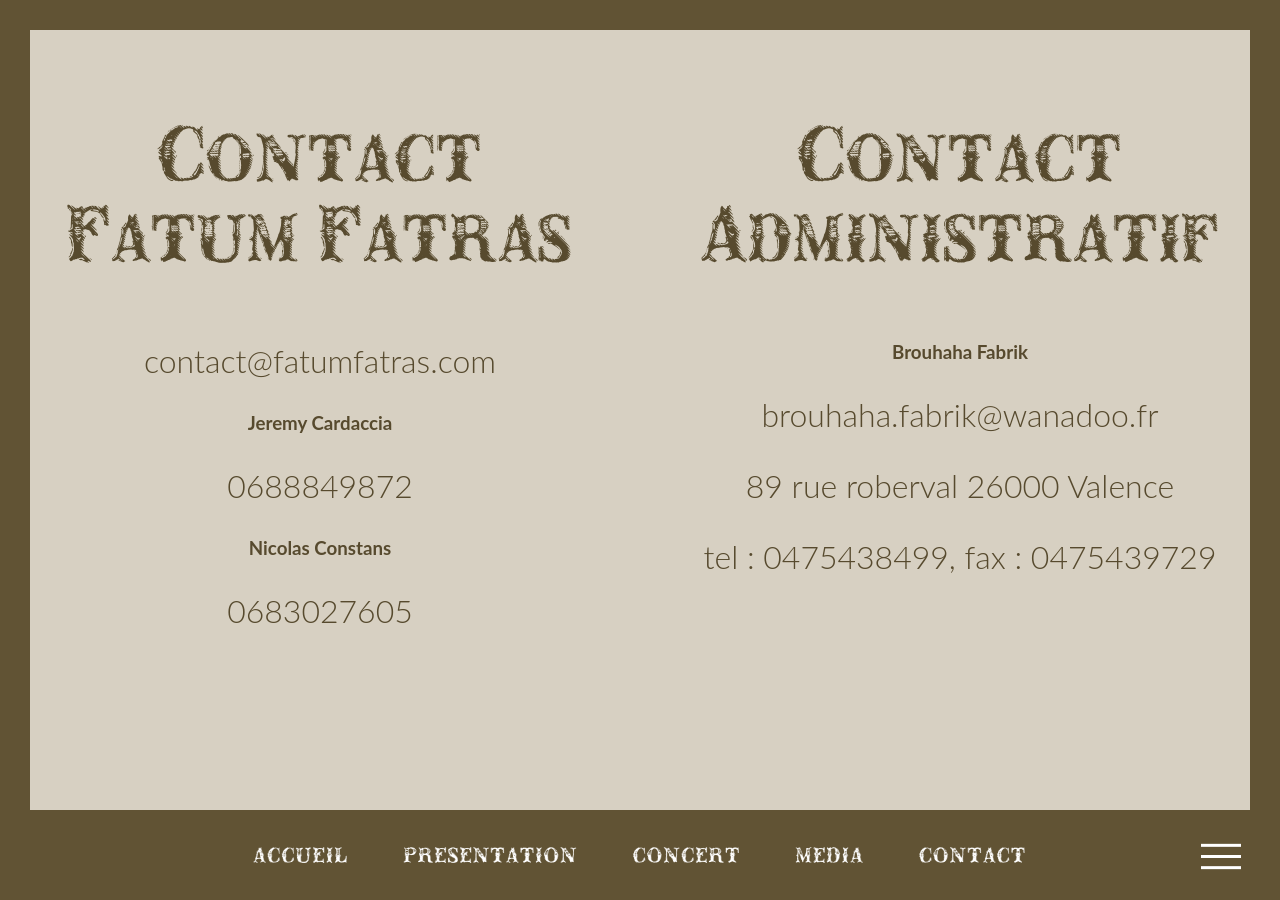
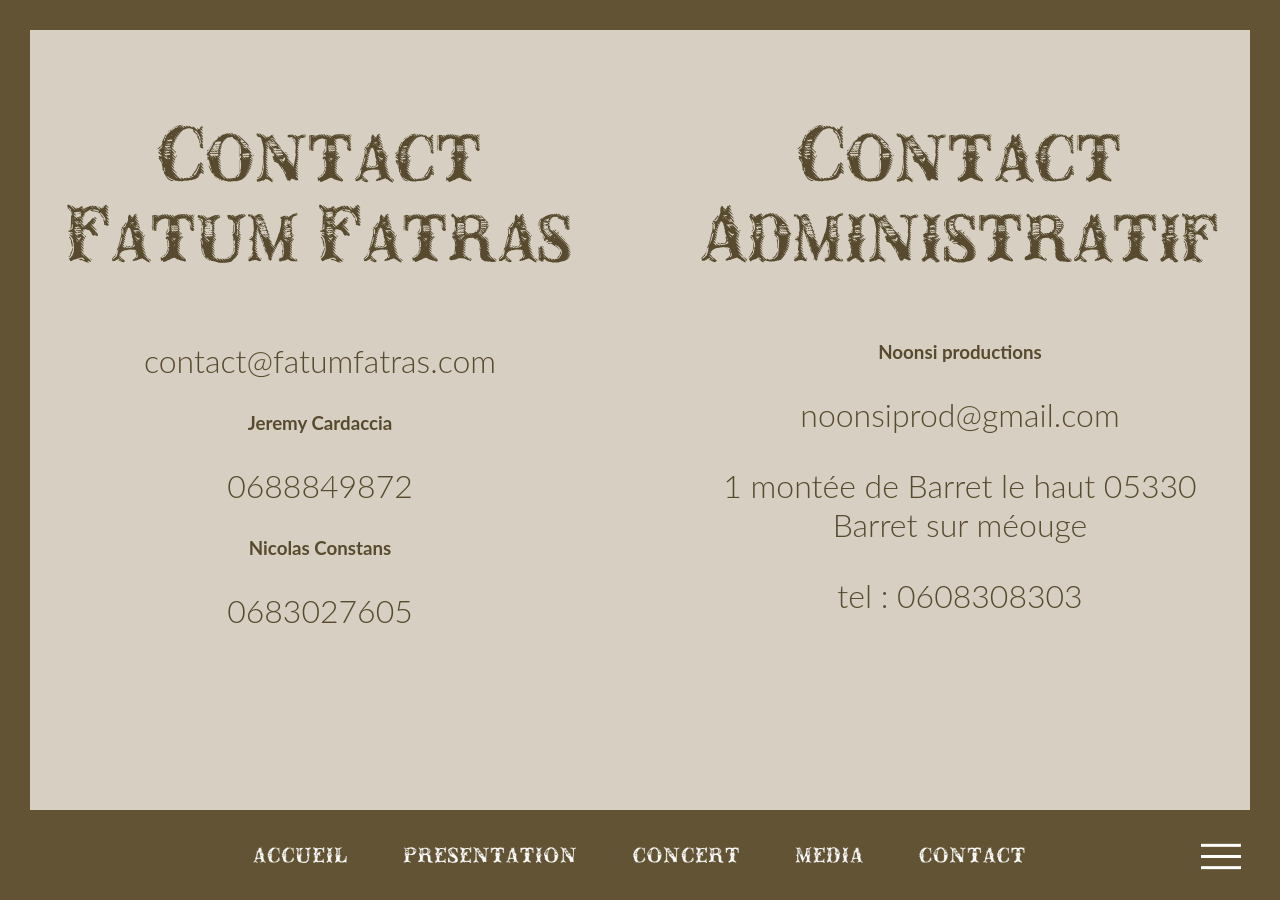
Before and after one commit to ftmftrs/ftmftrs.github.io, a Jekyll site: the page built from contact/index.html, in a window 1280 px wide. Built offline with Jekyll 4.4.1, drawn with Linux system fonts in a browser that asks for light colours; some web fonts are replaced; Markdown is read by kramdown in place of the engine named in the settings; comment, search, counter and statistics services are not loaded.

Commit message:
Update index.html

```diff
--- a/contact/index.html
+++ b/contact/index.html
@@ -16,10 +16,10 @@
         </article>
         <article class="cbp-so-side cbp-so-side-right center">
             <h2>Contact<br>Administratif</h2>
-            <h3>Brouhaha Fabrik</h3>
-            <p>brouhaha.fabrik@wanadoo.fr</p>
-            <p>89 rue roberval 26000 Valence</p>
-            <p>tel : 0475438499, fax : 0475439729</p>
+            <h3>Noonsi productions</h3>
+            <p>noonsiprod@gmail.com</p>
+            <p>1 montée de Barret le haut 05330 Barret sur méouge</p>
+            <p>tel : 0608308303</p>
         </article>
     </section>
 </div>
```
